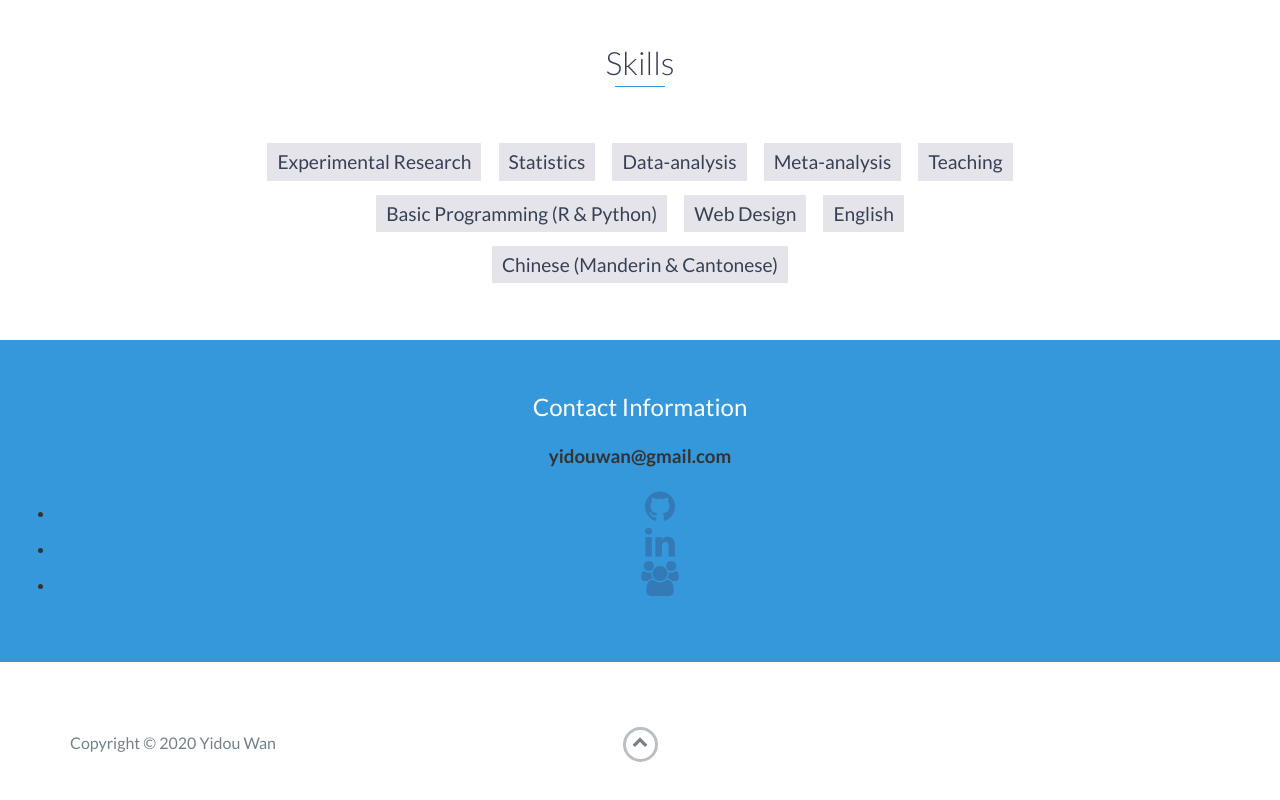
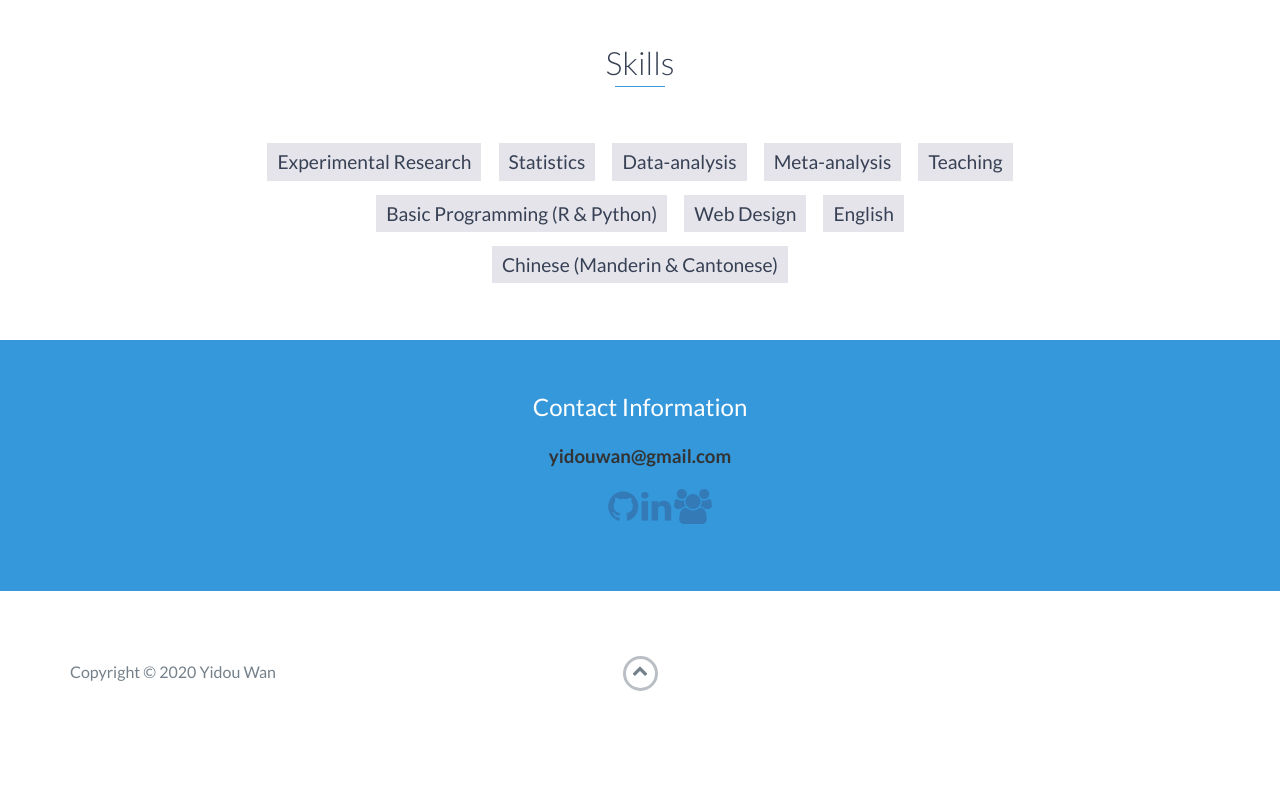
Before and after one commit to yidouwan/yidouwan.github.io, a website: page index.html in a window 1280 px wide. Shown: the part 3887-4687 px from the top of the page. After the commit the page ends 4628 px from the top, so only its background shows below. Drawn offline with nearby package versions, Linux system fonts and the light colour scheme.

Commit message:
center the fucking logo

```diff
--- a/scss/styles.scss
+++ b/scss/styles.scss
@@ -743,6 +743,9 @@ footer {
       margin-right: auto;
       margin-left: auto;
     }
+    li {
+      display: inline;
+    }
 
 }
 
```
Also changed, not shown: css/styles.css.
